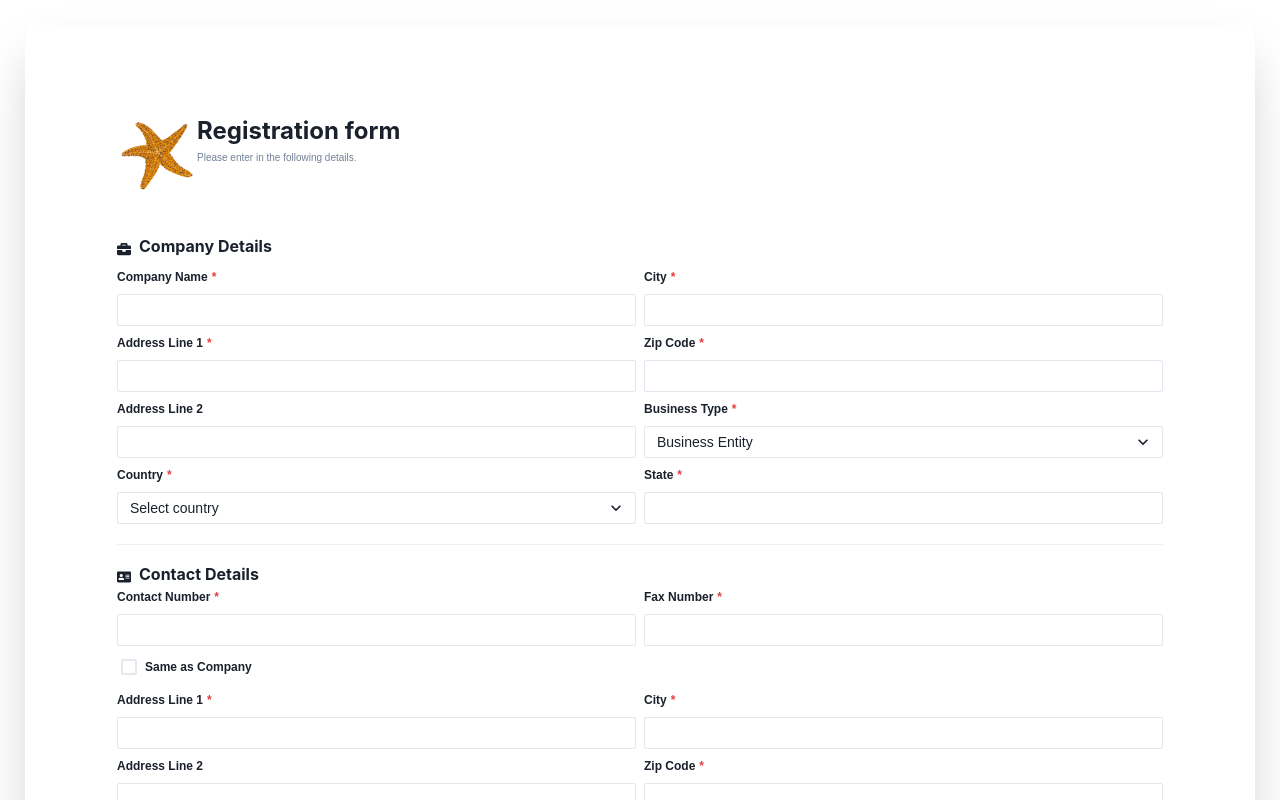
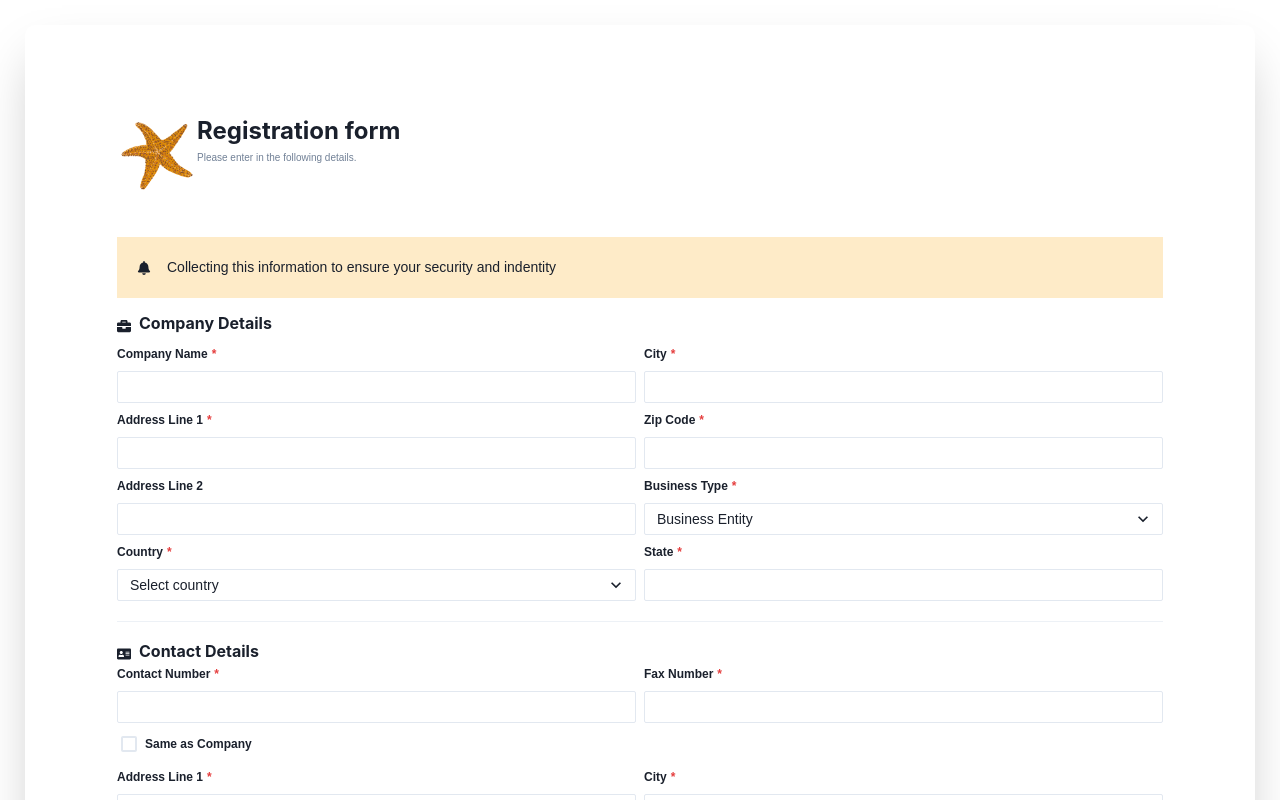
Before and after one commit to raunaq-sudo/starfish_dashboard, a React (Create React App) app: page /register/2 in a window 1280 px wide. Shown: the top 800 px of the page. Built offline with nearby package versions, Linux system fonts and the light colour scheme.

Commit message:
First iteration on the Registration page

```diff
--- a/src/components/registration/registrationForm2.jsx
+++ b/src/components/registration/registrationForm2.jsx
@@ -32,6 +32,7 @@ import {
   Center,
   Image,
   Icon,
+  Badge,
 } from '@chakra-ui/react';
 import {
   FormControl,
@@ -47,7 +48,7 @@ import { country } from '../../config/data';
 import smallLogo from '../../media/images/Emoticon.png';
 import BtnNavigate from '../utility/templates/navigateBtn';
 import { useParams } from 'react-router-dom';
-import { FaAddressCard, FaBriefcase } from 'react-icons/fa';
+import { FaAddressCard, FaBell, FaBriefcase } from 'react-icons/fa';
 
 class RegistrationForm extends Component {
   state = {
@@ -101,7 +102,12 @@ class RegistrationForm extends Component {
             </Flex>
           </CardHeader>
           <CardBody>
-            <Box >
+            <Box gap={3}>
+              <Flex bgColor={'orange.100'} padding={5} width={'100%'} mb={4} gap={4} alignItems={'center'}>
+                <Icon as={FaBell} />
+                <Text size={'sm'}> Collecting this information to ensure your security and indentity  </Text>
+              </Flex>
+
               <Flex direction={'column'} width={'100%'} >
                 <Flex direction={'column'} flex={2} gap={2} width={'100%'}>
                   {/* Heading */}
@@ -339,7 +345,7 @@ class RegistrationForm extends Component {
             </BtnNavigate>
           </CardFooter>
         </Card>
-      </Flex>
+      </Flex >
     );
   }
 }
```
